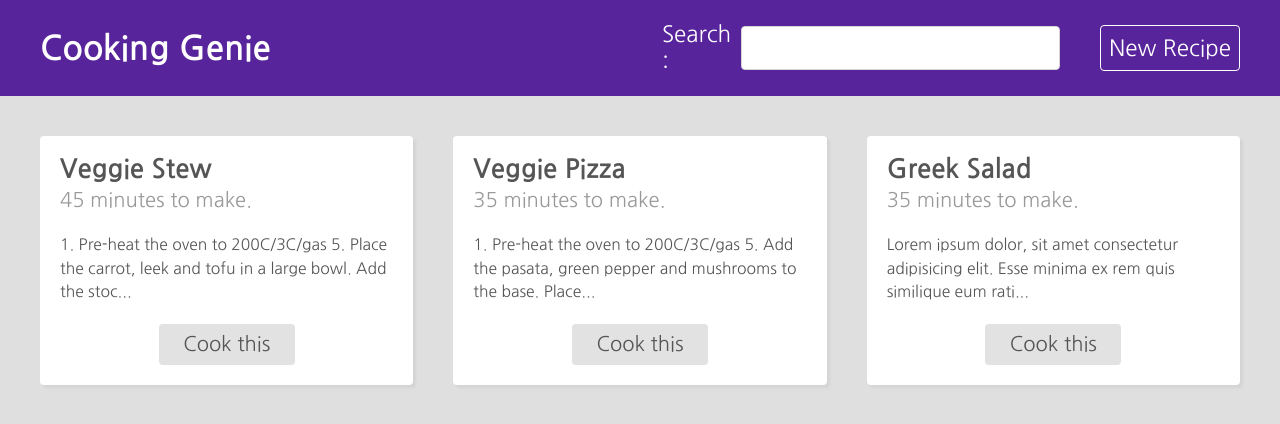
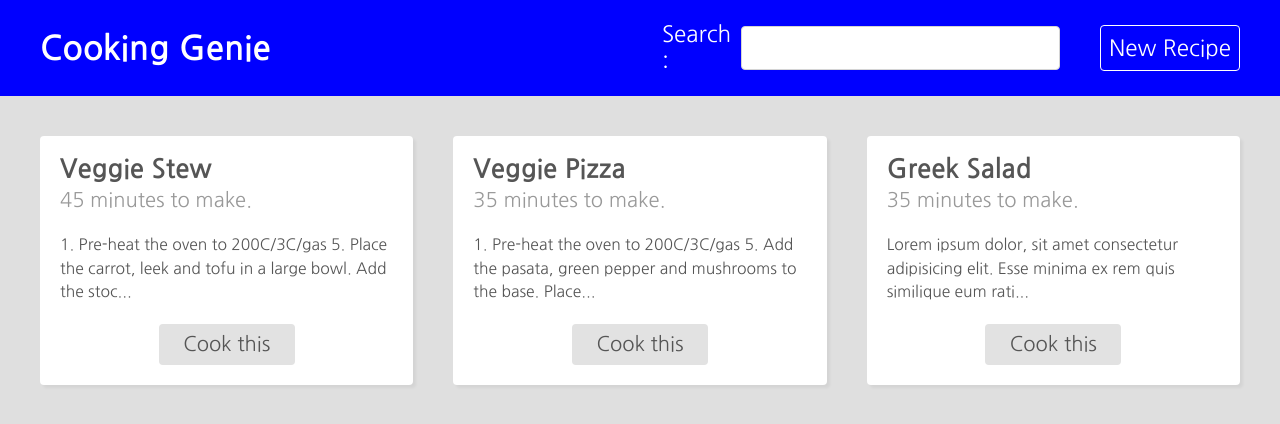
Before and after one commit to genie0320/cooking-genie, a React (Create React App) app: page / in a window 1280 px wide. Shown: the top 424 px of the page. Built offline with nearby package versions, Linux system fonts and the light colour scheme; data requests are answered from the project's data file.

Commit message:
Use of context

```diff
--- a/src/components/Navbar.js
+++ b/src/components/Navbar.js
@@ -1,11 +1,16 @@
 import { Link } from 'react-router-dom'
 import Searchbar from './Searchbar'
+import { useContext } from 'react'
+
+import { ThemeContext } from '../context/ThemeContext'
 
 import './Navbar.css'
 
 export default function Navbar() {
+    const { color } = useContext(ThemeContext)
+
     return (
-        <div className='navbar'>
+        <div className='navbar' style={{ background: color }}>
             <nav>
                 <Link to='/' className='brand'>
                     <h1 >Cooking Genie</h1>
--- a/src/index.js
+++ b/src/index.js
@@ -8,6 +8,7 @@ ReactDOM.render(
   <React.StrictMode>
     <ThemeProvider>
       <App />
+      {/* 이로서 <App />내에 포함된 모든 콤포넌트들은 Context를 활용할 수 있게 된다. */}
     </ThemeProvider>
   </React.StrictMode>,
   document.getElementById('root')
```
